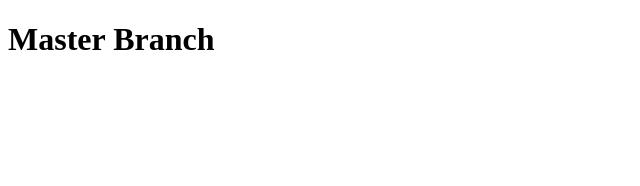
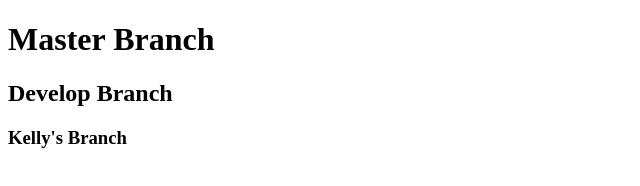
Before and after one commit to DerekBlack94/BlueBadgeServer, a plain HTML site: page index.html in a window 1280 px wide. Shown: the whole page, without its empty margins (0-640 px from the left). Drawn offline with Linux system fonts and the light colour scheme.

Commit message:
creating Kelly's branch

```diff
--- a/index.html
+++ b/index.html
@@ -7,6 +7,8 @@
 </head>
 <body>
     <h1>Master Branch</h1>
+    <h2>Develop Branch</h2>
+    <h3>Kelly's Branch</h3>
 
 </body>
 </html>
```
